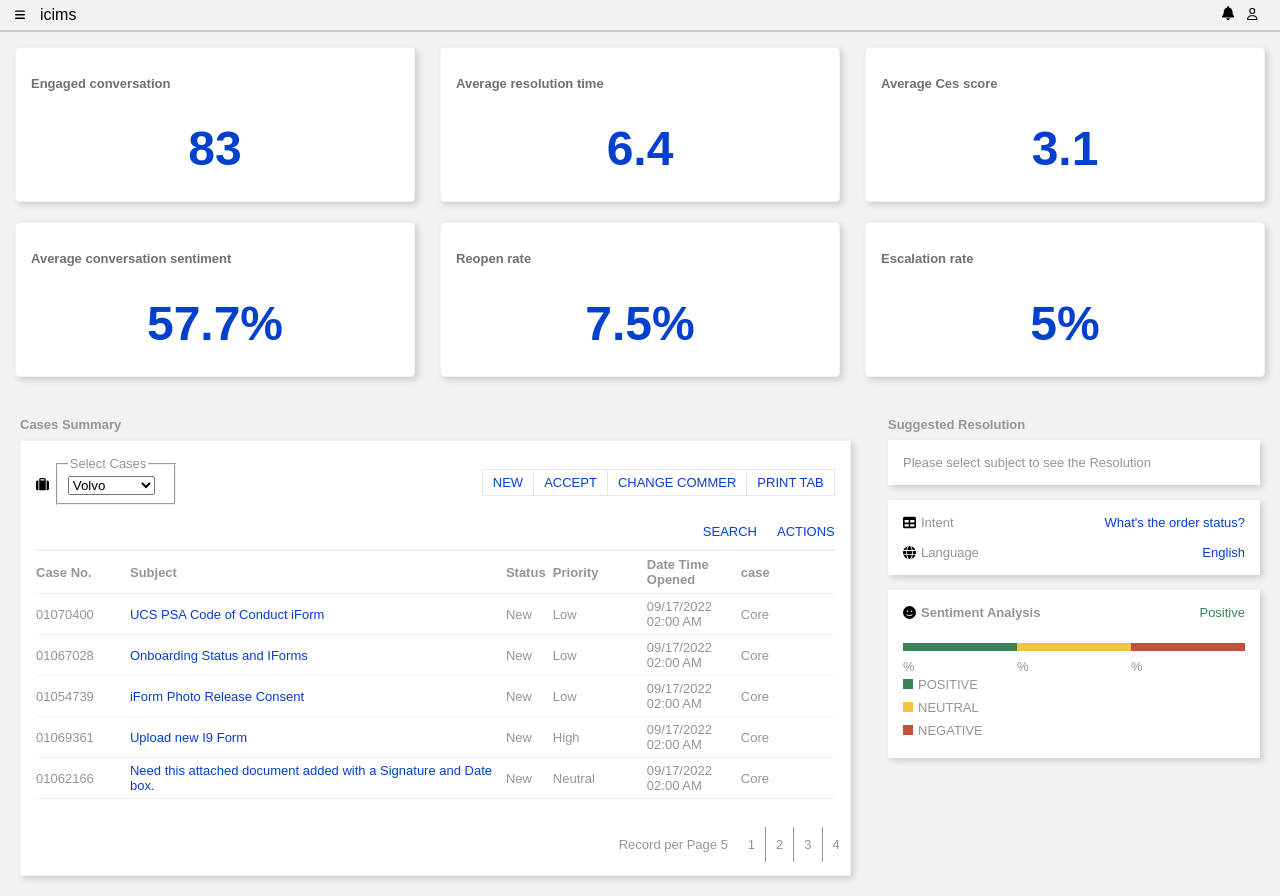
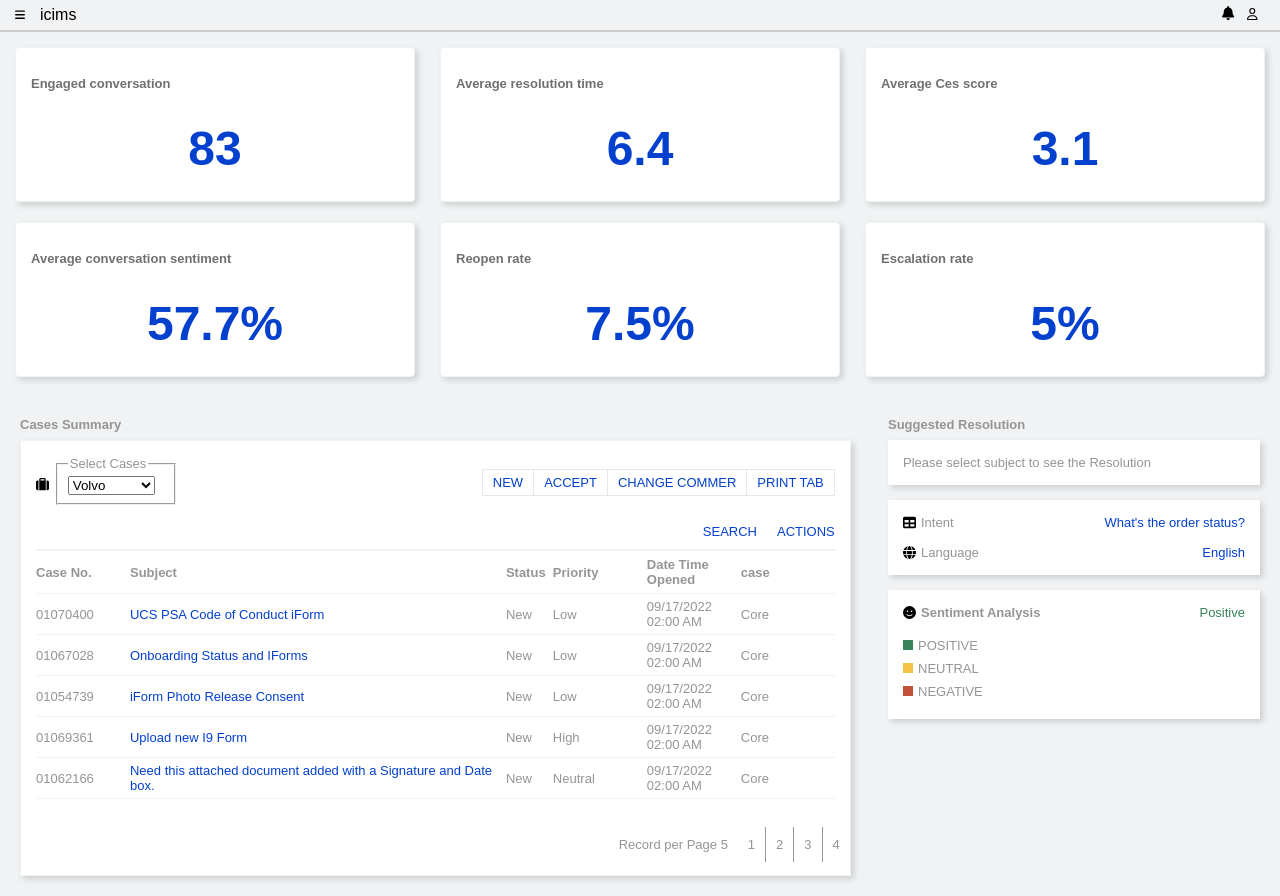
Before and after one commit to ayushrajglo/icimsDashboard, a React (Create React App) app in the folder icims-dashboard/: page / in a window 1280 px wide. Built offline with nearby package versions, Linux system fonts and the light colour scheme.

Commit message:
did the change in mock data

```diff
--- a/icims-dashboard/src/assets/MockData.js
+++ b/icims-dashboard/src/assets/MockData.js
@@ -7,8 +7,8 @@ export const tableData = [
     datetime: "09/17/2022 02:00 AM",
     case: "Core",
     sentiment: {
-      positive:70,
-      neagative:5,
+      positive:60,
+      neagative:15,
       neutral: 25
     }
   },
@@ -33,8 +33,8 @@ export const tableData = [
     datetime: "09/17/2022 02:00 AM",
     case: "Core",
     sentiment: {
-      positive:80,
-      neagative:5,
+      positive:70,
+      neagative:15,
       neutral: 15
     }
   },
@@ -60,8 +60,8 @@ export const tableData = [
     case: "Core",
     sentiment: {
       positive:70,
-      neagative:5,
-      neutral: 25
+      neagative:15,
+      neutral: 15
     }
   },
   {
@@ -73,7 +73,7 @@ export const tableData = [
     case: "Core",
     sentiment: {
       positive:50,
-      neagative:10,
+      neagative:40,
       neutral: 10
     }
   },
@@ -86,8 +86,8 @@ export const tableData = [
     case: "Core",
     sentiment: {
       positive:65,
-      neagative:5,
-      neutral: 30
+      neagative:15,
+      neutral: 20
     }
   },
   {
@@ -111,8 +111,8 @@ export const tableData = [
     datetime: "09/17/2022 02:00 AM",
     case: "Core",
     sentiment: {
-      positive:80,
-      neagative:5,
+      positive:70,
+      neagative:15,
       neutral: 15
     }
   },
@@ -124,9 +124,9 @@ export const tableData = [
     datetime: "09/17/2022 02:00 AM",
     case: "Core",
     sentiment: {
-      positive:95,
+      positive:90,
       neagative:0,
-      neutral: 5
+      neutral: 10
     }
   },
   {
@@ -137,8 +137,8 @@ export const tableData = [
     datetime: "09/17/2022 02:00 AM",
     case: "Core",
     sentiment: {
-      positive:80,
-      neagative:5,
+      positive:70,
+      neagative:15,
       neutral: 15
     }
   },
@@ -150,9 +150,9 @@ export const tableData = [
     datetime: "09/17/2022 02:00 AM",
     case: "Core",
     sentiment: {
-      positive:80,
+      positive:60,
       neagative:15,
-      neutral: 5
+      neutral: 25
     }
   },
   {
@@ -164,8 +164,8 @@ export const tableData = [
     case: "Core",
     sentiment: {
       positive:70,
-      neagative:5,
-      neutral: 25
+      neagative:15,
+      neutral: 15
     }
   },
   {
@@ -176,9 +176,9 @@ export const tableData = [
     datetime: "09/17/2022 02:00 AM",
     case: "Core",
     sentiment: {
-      positive:90,
-      neagative:5,
-      neutral: 5
+      positive:60,
+      neagative:15,
+      neutral: 25
     }
   },
   {
@@ -202,9 +202,9 @@ export const tableData = [
     datetime: "09/17/2022 02:00 AM",
     case: "Core",
     sentiment: {
-      positive:90,
-      neagative:5,
-      neutral: 5
+      positive:70,
+      neagative:15,
+      neutral: 15
     }
   },
   {
@@ -215,9 +215,9 @@ export const tableData = [
     datetime: "09/17/2022 02:00 AM",
     case: "Core",
     sentiment: {
-      positive:80,
-      neagative:15,
-      neutral: 5
+      positive:20,
+      neagative:60,
+      neutral: 20
     }
   },
   {
@@ -228,8 +228,8 @@ export const tableData = [
     datetime: "09/17/2022 02:00 AM",
     case: "Core",
     sentiment: {
-      positive:90,
-      neagative:10,
+      positive:80,
+      neagative:20,
       neutral: 0
     }
   },
@@ -241,9 +241,9 @@ export const tableData = [
     datetime: "09/17/2022 02:00 AM",
     case: "Core",
     sentiment: {
-      positive:70,
-      neagative:5,
-      neutral: 25
+      positive:40,
+      neagative:30,
+      neutral: 30
     }
   },
   {
@@ -254,9 +254,9 @@ export const tableData = [
     datetime: "09/17/2022 02:00 AM",
     case: "Core",
     sentiment: {
-      positive:80,
-      neagative:10,
-      neutral: 10
+      positive:70,
+      neagative:15,
+      neutral: 15
     }
   },
   {
@@ -267,9 +267,9 @@ export const tableData = [
     datetime: "09/17/2022 02:00 AM",
     case: "Core",
     sentiment: {
-      positive:90,
-      neagative:5,
-      neutral: 5
+      positive:60,
+      neagative:15,
+      neutral: 25
     }
   },
   {
@@ -281,8 +281,8 @@ export const tableData = [
     case: "Core",
     sentiment: {
       positive:70,
-      neagative:5,
-      neutral: 25
+      neagative:15,
+      neutral: 15
     }
   },
   {
@@ -306,9 +306,9 @@ export const tableData = [
     datetime: "09/17/2022 02:00 AM",
     case: "Core",
     sentiment: {
-      positive:90,
-      neagative:5,
-      neutral: 5
+      positive:60,
+      neagative:20,
+      neutral: 20
     }
   },
   {
@@ -320,8 +320,8 @@ export const tableData = [
     case: "Core",
     sentiment: {
       positive:70,
-      neagative:5,
-      neutral: 25
+      neagative:15,
+      neutral: 15
     }
   }
 ];
--- a/icims-dashboard/src/components/Sentiment.js
+++ b/icims-dashboard/src/components/Sentiment.js
@@ -15,7 +15,7 @@ const SentimentCard = ({ sentiment }) => {
         <div>Positive</div>
       </div>
       <div className="table">
-      <div className="horzontical">
+      <div className="horzontical" style={{display: sentiment ==""? 'none' : 'block'}}>
           <div style={{ width: sentiment.positive+'%', display: sentiment.positive== 0 ? 'none': '' }}>
             <span className="line green"></span>
             <span>{sentiment.positive}%</span>
```
